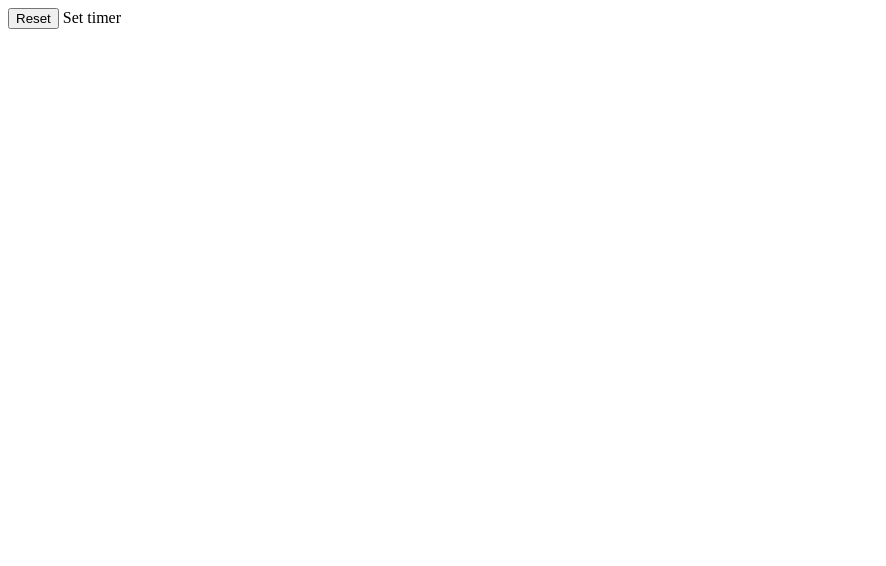
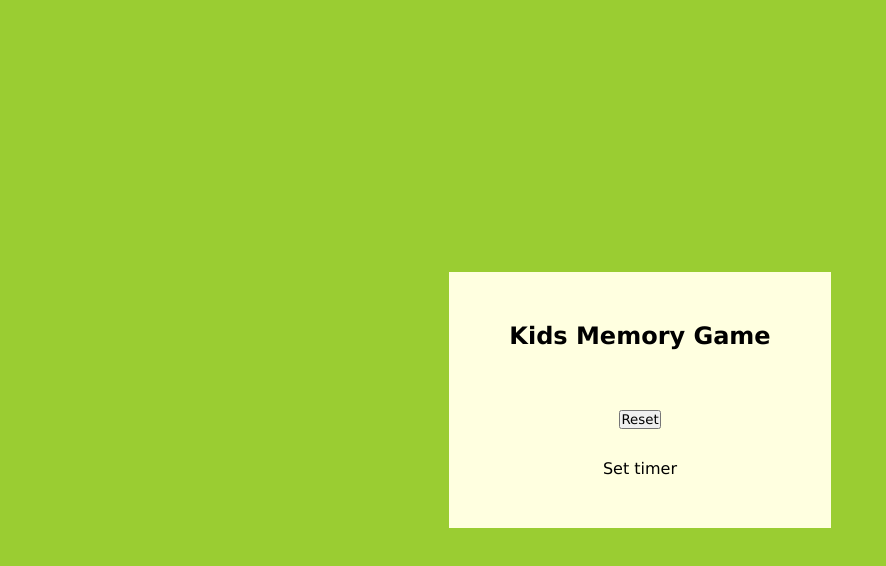
Before and after one commit to rakhigrover85/Kids-Memory-Game-Project, a plain HTML site: page index.html in a window 1280 px wide. Shown: the whole page, without its empty margins (0-886 px from the left). Drawn offline with Linux system fonts and the light colour scheme; files that its build step writes are made by us from their sources.

Commit message:
stylesgeet linked

```diff
--- a/index.html
+++ b/index.html
@@ -3,12 +3,18 @@
 <head>
     <meta charset="UTF-8">
     <meta name="viewport" content="width=device-width, initial-scale=1.0">
+
     <title>Fruit Memory Game</title>
+    <link rel="stylesheet" type = "text/css" href="style.css">
 </head>
 <body>
-    <div class="game"></div>
-    <button>Reset</button>
-    <timer>Set timer</timer>
+    <div class="container">
+        <h2>Kids Memory Game</h2>
+        <div class="game"></div>
+        <button>Reset</button>
+        <timer>Set timer</timer>
+
+    </div>
 
 
 </body>
```
